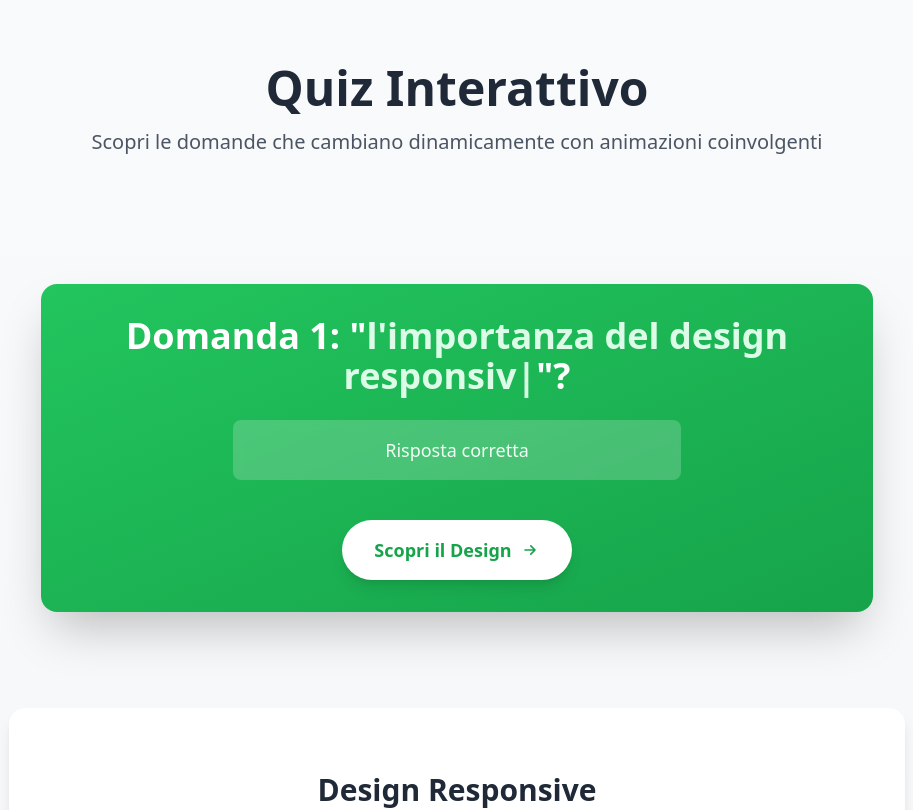
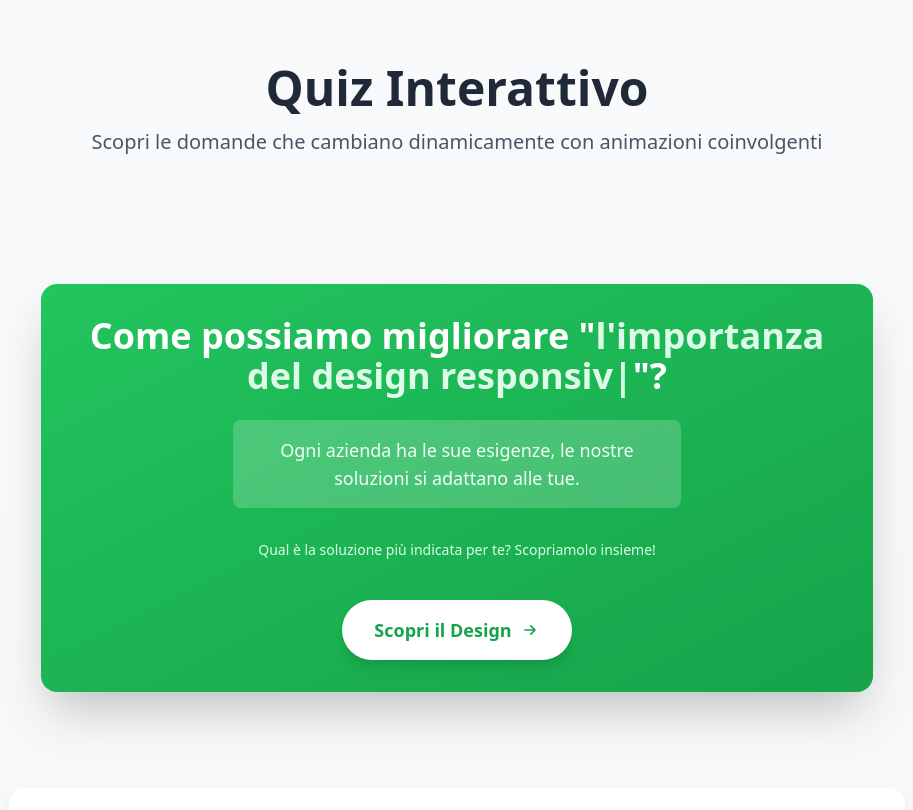
Before and after one commit to raijeky/animated-question-block, a React (Vite) app: page / in a window 1280 px wide. Shown: the top 810 px of the page, without its empty margins (183-1096 px from the left). Built offline with nearby package versions, Linux system fonts and the light colour scheme.

Commit message:
Refactor question block content
Update question title, answer, and add a descriptive text before the CTA button.

```diff
--- a/src/components/QuestionBlock.tsx
+++ b/src/components/QuestionBlock.tsx
@@ -8,6 +8,14 @@ const QuestionBlock = () => {
     "l'accessibilità web",
     "la sicurezza del codice",
     "l'esperienza utente"
+  ];
+
+  const questionStarters = [
+    "Come possiamo migliorare",
+    "Quali sono i vantaggi di",
+    "Perché è fondamentale",
+    "Come garantire",
+    "Come ottimizzare"
   ];
 
   const ctaButtons = [
@@ -26,6 +34,7 @@ const QuestionBlock = () => {
   });
 
   const currentCTA = ctaButtons[currentWordIndex];
+  const currentStarter = questionStarters[currentWordIndex];
 
   return (
     <div className="w-full max-w-4xl mx-auto p-8">
@@ -33,7 +42,7 @@ const QuestionBlock = () => {
         <div className="text-center space-y-6">
           {/* Titolo con parte variabile */}
           <h2 className="text-3xl md:text-4xl font-bold text-white leading-tight">
-            Domanda 1: "
+            {currentStarter} "
             <span className="text-green-100 relative">
               {currentText}
               <span className="animate-pulse">|</span>
@@ -44,7 +53,14 @@ const QuestionBlock = () => {
           {/* Risposta */}
           <div className="bg-white/20 backdrop-blur-sm rounded-lg p-4 mx-auto max-w-md">
             <p className="text-lg text-green-50 font-medium">
-              Risposta corretta
+              Ogni azienda ha le sue esigenze, le nostre soluzioni si adattano alle tue.
+            </p>
+          </div>
+
+          {/* Testo aggiuntivo prima della CTA */}
+          <div className="pt-2">
+            <p className="text-sm text-green-100">
+              Qual è la soluzione più indicata per te? Scopriamolo insieme!
             </p>
           </div>
 
```
